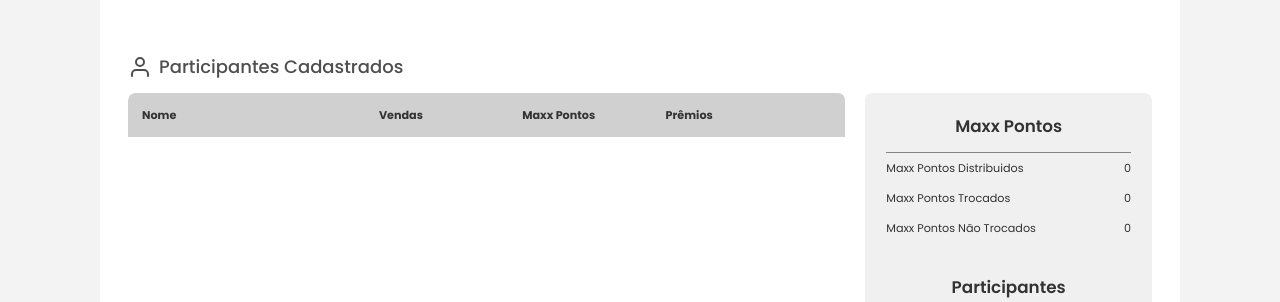
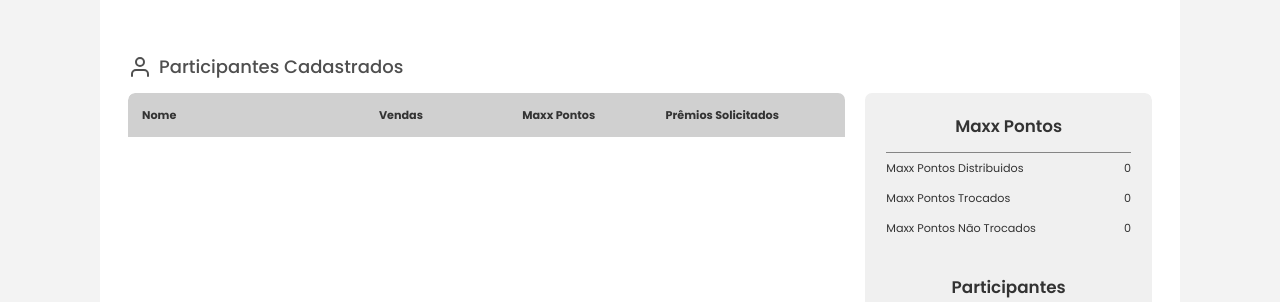
Before and after one commit to douglas-moura/campanha-superacao-pd, a PHP site: page /maxx/cliente/index.php in a window 1280 px wide. Shown: the part 320-622 px from the top of the page. Run offline with PHP 8.4, Linux system fonts and the light colour scheme; data that the repository does not hold is empty.

Commit message:
Update cliente-signin.php

```diff
--- a/partials/cliente-signin.php
+++ b/partials/cliente-signin.php
@@ -166,7 +166,7 @@
 
     #participantes>div div:first-of-type table .drop-down {
         display: none;
-        height: 30rem;
+        min-height: 35rem;
         vertical-align: top;
     }
 
@@ -342,7 +342,7 @@
                                 <th>Nome</th>
                                 <th>Vendas</th>
                                 <th>Maxx Pontos</th>
-                                <th>Prêmios</th>
+                                <th>Prêmios Solicitados</th>
                                 <th></th>
                             </tr>
                         </thead>
```
